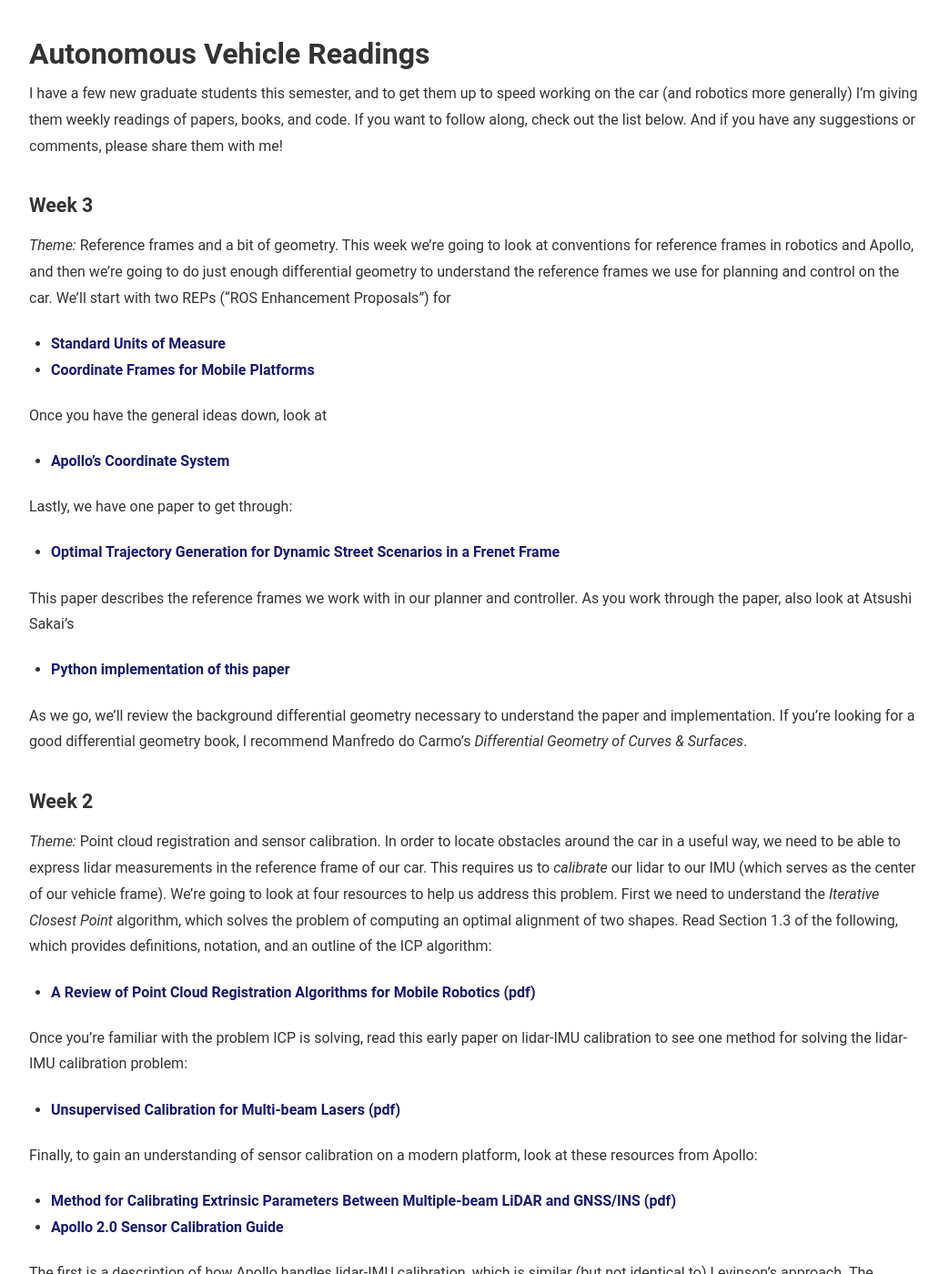
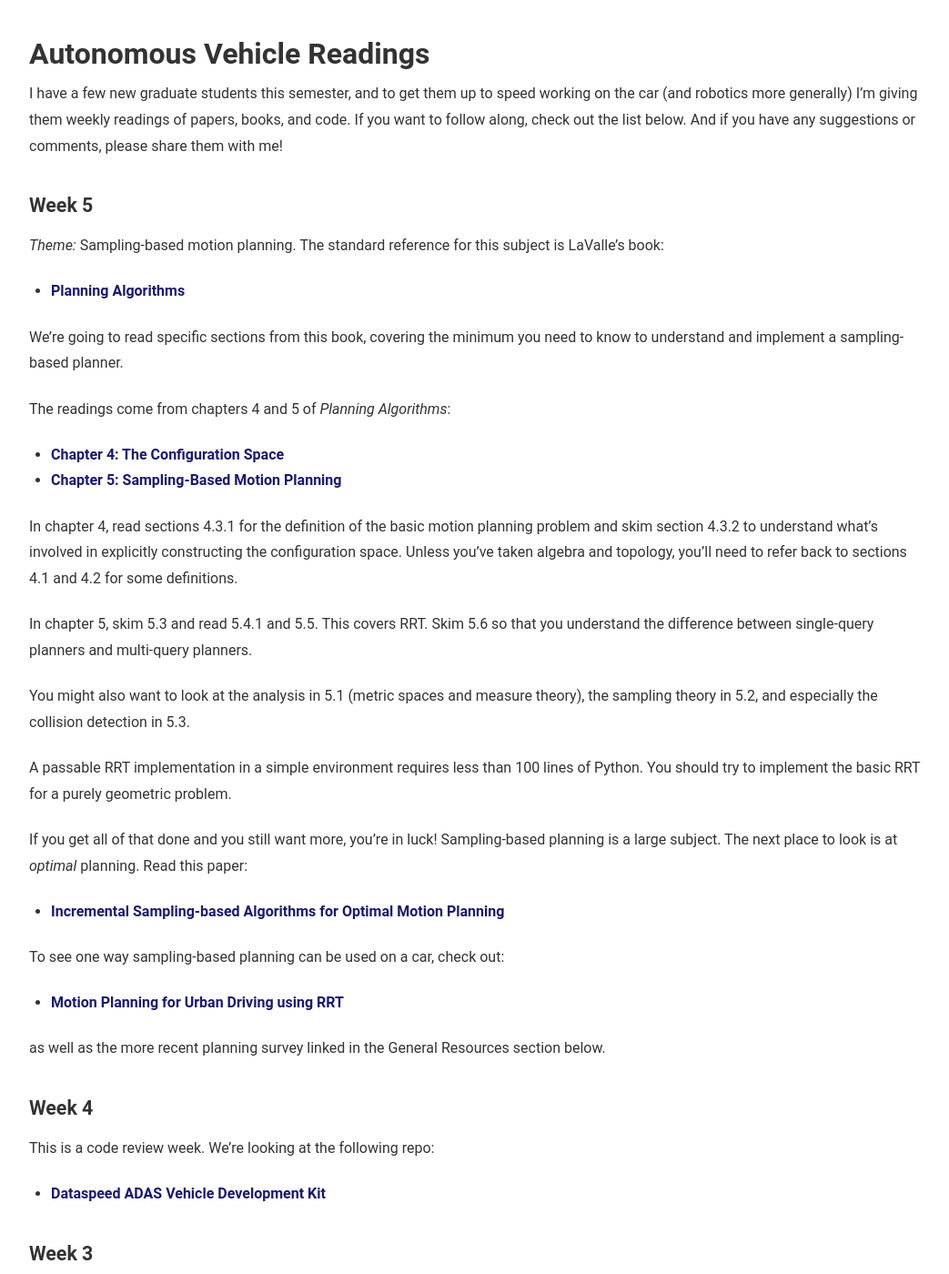
Before and after one commit to RichardKelley/richardkelley.github.io, a Jekyll site: the page built from readings.md, in a window 1280 px wide and 1400 px high, scrolled down 517 px. Shown: the whole window at 91% size, without its empty margins (118-1161 px from the left). Built offline with Jekyll 4.4.1, drawn with Linux system fonts in a browser that asks for light colours; grey boxes are pictures that could not be loaded.

Commit message:
Added week 5 to the readings.

```diff
--- a/readings.md
+++ b/readings.md
@@ -13,6 +13,60 @@ to speed working on the car (and robotics more generally) I'm giving
 them weekly readings of papers, books, and code. If you want to follow
 along, check out the list below. And if you have any suggestions or
 comments, please share them with me!
+
+### Week 5
+
+_Theme:_ Sampling-based motion planning. The standard reference for
+this subject is LaValle's book:
+
+- [Planning Algorithms](http://planning.cs.uiuc.edu/){:target="blank"}
+
+We're going to read specific sections from this book, covering the
+minimum you need to know to understand and implement a sampling-based
+planner.
+
+The readings come from chapters 4 and 5 of _Planning Algorithms_:
+
+- [Chapter 4: The Configuration Space](http://planning.cs.uiuc.edu/ch4.pdf){:target="blank"}
+- [Chapter 5: Sampling-Based Motion Planning](http://planning.cs.uiuc.edu/ch5.pdf){:target="blank"}
+
+In chapter 4, read sections 4.3.1 for the definition of the basic
+motion planning problem and skim section 4.3.2 to understand what's
+involved in explicitly constructing the configuration space. Unless
+you've taken algebra and topology, you'll need to refer back to
+sections 4.1 and 4.2 for some definitions.
+
+In chapter 5, skim 5.3 and read 5.4.1 and 5.5. This covers RRT. Skim
+5.6 so that you understand the difference between single-query
+planners and multi-query planners.
+
+You might also want to look at the analysis in 5.1 (metric spaces and
+measure theory), the sampling theory in 5.2, and especially the
+collision detection in 5.3.
+
+A passable RRT implementation in a simple environment requires less
+than 100 lines of Python. You should try to implement the basic RRT
+for a purely geometric problem.
+
+If you get all of that done and you still want more, you're in luck!
+Sampling-based planning is a large subject. The next place to look is
+at _optimal_ planning. Read this paper:
+
+- [Incremental Sampling-based Algorithms for Optimal Motion Planning](http://roboticsproceedings.org/rss06/p34.pdf){:target="blank"}
+
+To see one way sampling-based planning can be used on a car, check
+out:
+
+- [Motion Planning for Urban Driving using RRT](http://acl.mit.edu/papers/KuwataIROS08.pdf){:target="blank"}
+
+as well as the more recent planning survey linked in the General
+Resources section below.
+
+### Week 4
+
+This is a code review week. We're looking at the following repo:
+
+- [Dataspeed ADAS Vehicle Development Kit](https://bitbucket.org/DataspeedInc/dbw_mkz_ros){:target="blank"}
 
 ### Week 3
 
```
